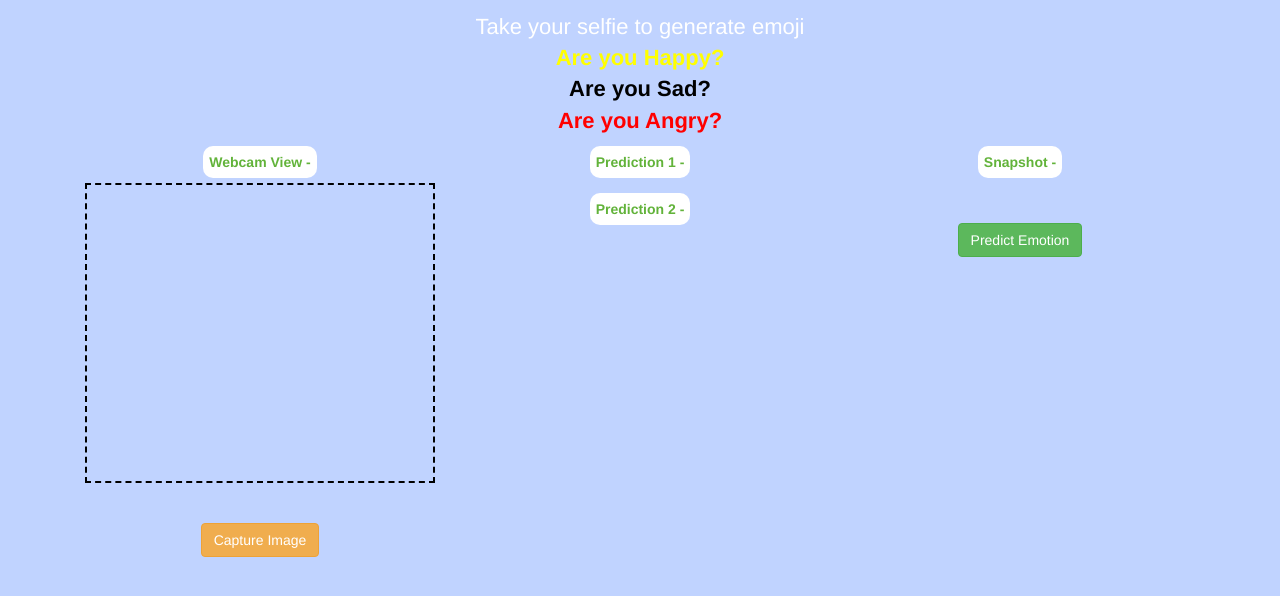
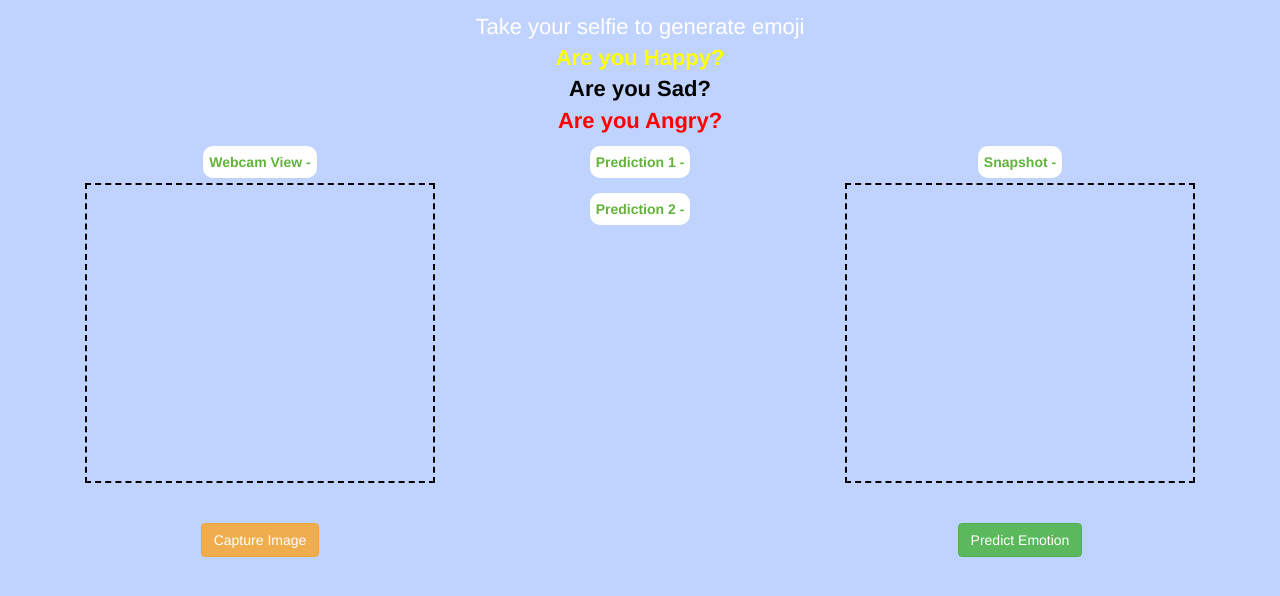
Before and after one commit to VWaghray/Emoji, a plain HTML site: page index.html in a window 1280 px wide. Shown: the part 112-708 px from the top of the page. Drawn offline with nearby package versions, Linux system fonts and the light colour scheme.

Commit message:
Update index.html

```diff
--- a/index.html
+++ b/index.html
@@ -53,7 +53,7 @@
 
         <div class="col-md-4 col-sm-12 col-xs-12">
             <label> Snapshot - </label>
-            <div id="rusult">
+            <div id="result">
             </div>
         <br><br>
             <button onclick="check();" class="btn btn-success"> Predict Emotion</button>
```
